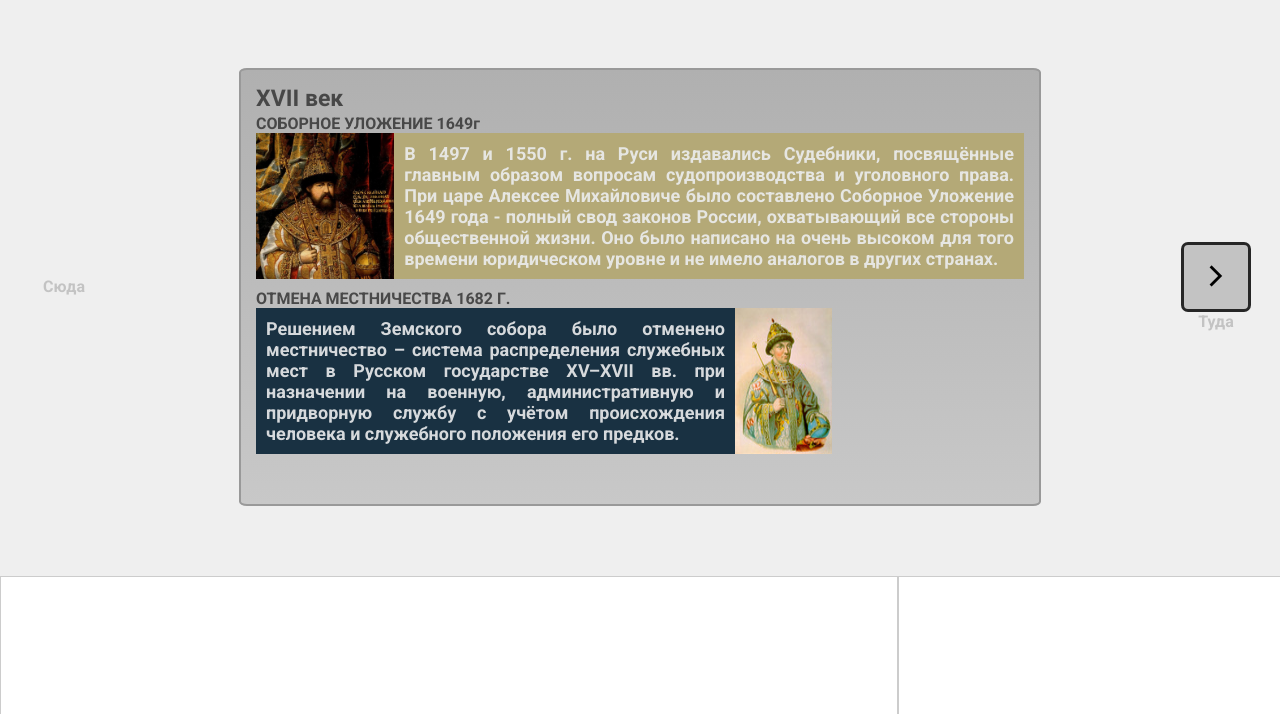
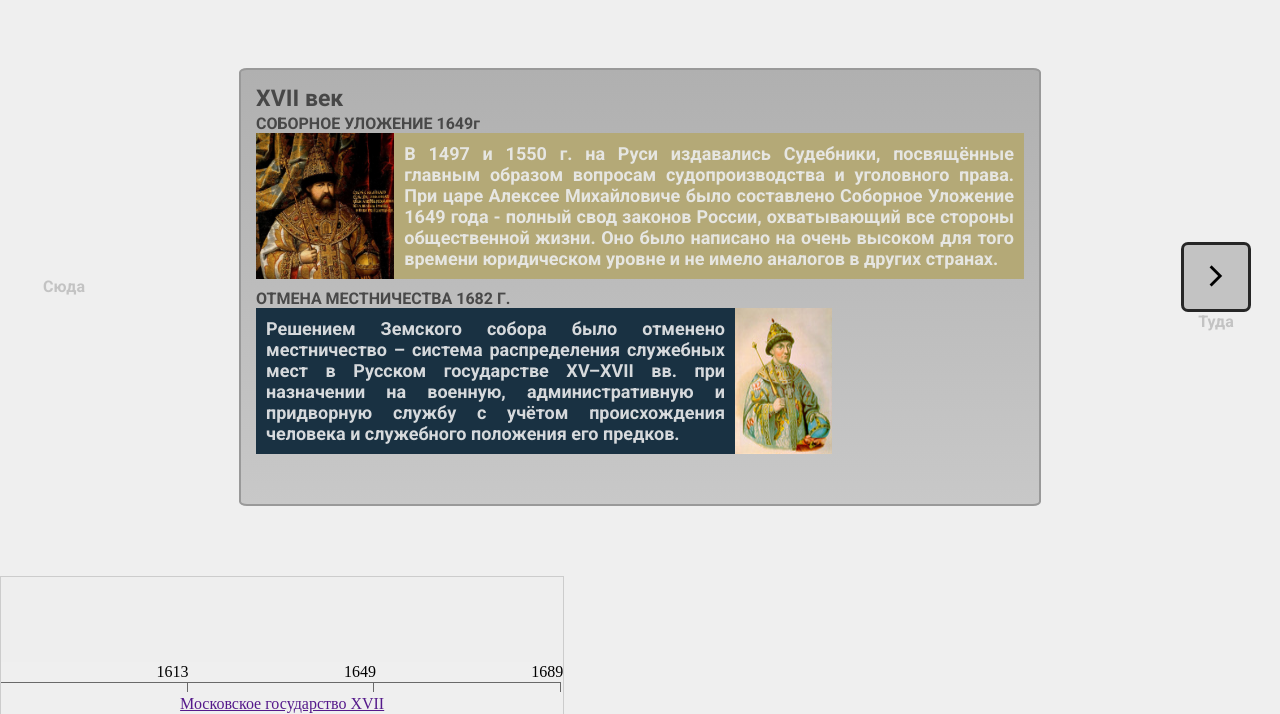
Before and after one commit to DjonniStorm/history, a website: page index.html in a window 1280 px wide. Shown: the part 55-769 px from the top of the page. Drawn offline with nearby package versions, Linux system fonts and the light colour scheme.

Commit message:
nu chtoto

```diff
--- a/index.html
+++ b/index.html
@@ -168,42 +168,44 @@
             <div class="timeline">
                 <div class="XVII time">
                     <div class="persons">
-
+                        <img>
+                        <img>
+                        <img>
                     </div>
                     <div class="dates">
-
-                    </div>
-                </div>
-                <div class="XVIII time">
-                    <div class="persons">
-
-                    </div>
-                    <div class="dates">
-
-                    </div>
-                </div>
-                <div class="XIX_I time">
-                    <div class="persons">
-
-                    </div>
-                    <div class="dates">
-
-                    </div>
-                </div>
-                <div class="XIX_II time">
-                    <div class="persons">
-
-                    </div>
-                    <div class="dates">
-
-                    </div>
-                </div>
-                <div class="XX time">
-                    <div class="persons">
-
-                    </div>
-                    <div class="dates">
-
+                        <div class="wrapper">
+                            <div class="year">
+                                <div class="curYear">
+                                    <p>
+                                        1613
+                                    </p>
+                                </div>
+                                <div class="curYear">
+                                    <p>
+                                        1649
+                                    </p>
+                                </div>
+                                <div class="curYear">
+                                    <p>
+                                        1689
+                                    </p>
+                                </div>
+                            </div>
+                            <div class="likeLine">
+                                <div class="line"></div>
+                                <div class="notLine"></div>
+                                <div class="line"></div>
+                                <div class="notLine"></div>
+                                <div class="line"></div>
+                                <div class="notLine"></div>
+                            </div>
+                        <div class="topic">
+                            <p>
+                                <a href="">
+                                    Московское государство XVII
+                                </a>
+                            </p>
+                        </div>
                     </div>
                 </div>
             </div>
--- a/styles/style.css
+++ b/styles/style.css
@@ -166,16 +166,61 @@ main .content {
     width: 100%;
     background-color: var(--blueColor);
 }
-
+/*   */
 .timeline {
-    background-color: #FFF;
     display: flex;
     overflow: auto;
+    justify-content: space-between;
 }
 .timeline .time {
     border: #CCC solid 1px;
-    min-width: 70%;
+    flex: 0.44;
+}
+.persons {
+    height: 60%;
+    background-color:#EEE;
+}
+.dates {
+    height: 40%;
 }
 .justLine {
-
+    margin: 5px 0px;
+    height: 1px;
+    width: 100%;
+    background-color: black;
 }
+.topic {
+    text-align: center;
+}
+.line {
+    width: 100%;
+    height: 1px;
+    background-color: dimgray;
+}
+.wrapper {
+    width: 100%;
+    display: flex;
+    flex-direction: column;
+}
+.notLine {
+    height: 10px;
+    width: 1px;
+    background-color: dimgray;
+}
+.likeLine {
+    display: flex;
+}
+.year {
+    text-align: right;
+    display: flex;
+}
+.year p {
+    color: black;
+}
+.likeLine  .line {
+    max-width: calc(99% / 3);
+}
+.curYear {
+    min-width: calc(100% / 3);
+    user-select: none;
+}
```
